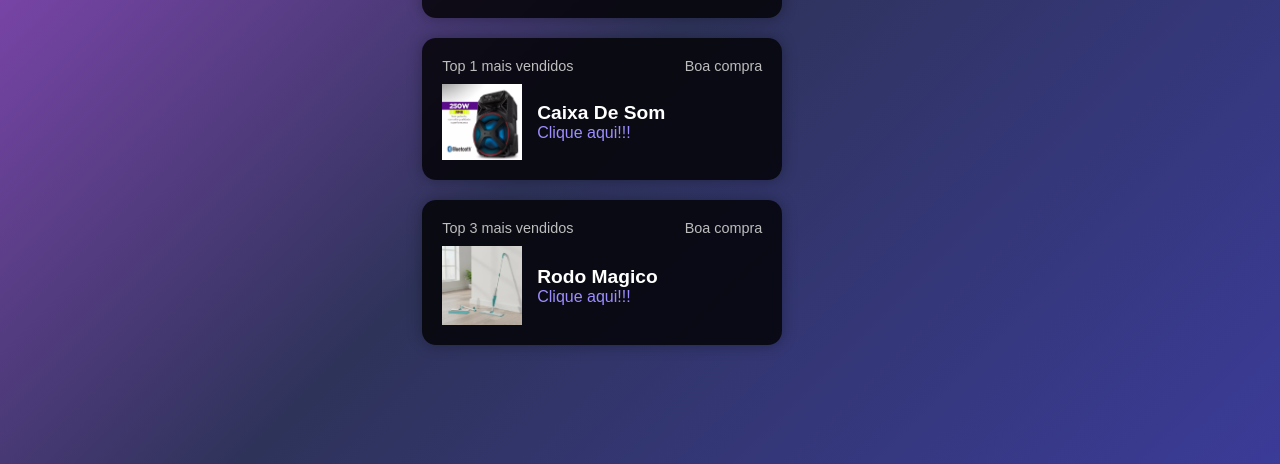
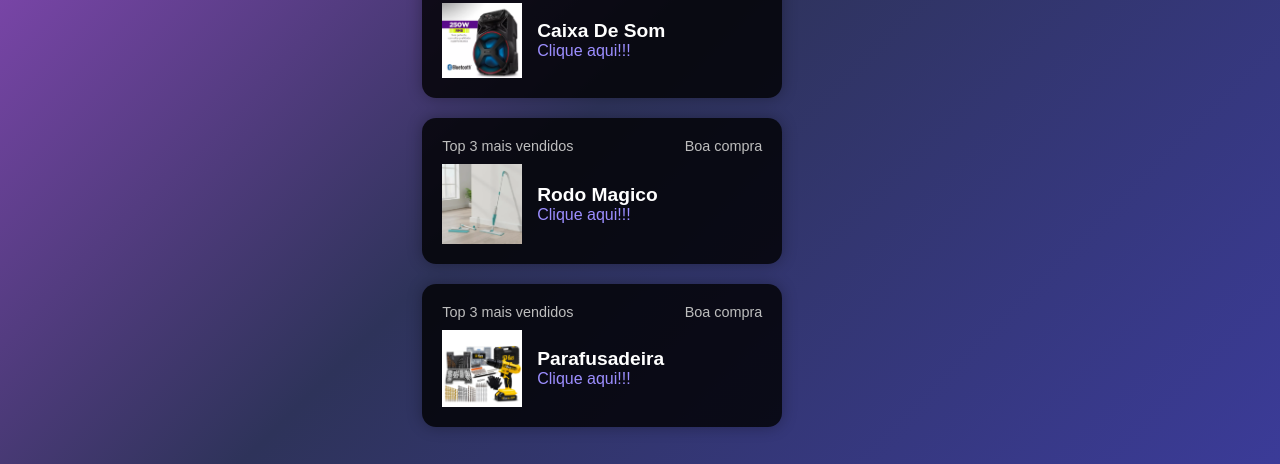
Before and after one commit to ryan12321101/emprndr.7, a plain HTML site: page index.html in a window 1280 px wide. Shown: the part 336-800 px from the top of the page. Drawn offline with Linux system fonts and the light colour scheme.

Commit message:
Add files via upload

```diff
--- a/index.html
+++ b/index.html
@@ -57,8 +57,22 @@
       </div>
 
     </div>
-  </div>
 
+    <div class="cardi" onclick="abrirLink('https://mercadolivre.com/sec/11tmfqP')">
+        <div class="card-top">
+          <span class="top">Top 3 mais vendidos</span>
+          <span class="right">Boa compra</span>
+        </div>
+        <div class="card-content">
+          <!-- Caminho relativo da imagem -->
+          <img class="oii" src="img/15.png" alt="Mini Projetor">
+          <div class="text">
+            <h2>Parafusadeira</h2>
+            <p>Clique aqui!!!</p>
+          </div>
+        </div>
+      </div>
+    </div>
   <script src="script.js"></script>
 </body>
 </html>
--- a/style.css
+++ b/style.css
@@ -45,6 +45,18 @@ body {
   box-shadow: 0 0 15px rgba(0, 0, 0, 0.3);
 }
 
+.cardi {
+  width: 320px;
+  margin-top: 20px;
+  background: rgba(0, 0, 0, 0.8);
+  border-radius: 14px;
+  padding: 20px;
+  cursor: pointer;
+  transition: 0.3s;
+  box-shadow: 0 0 15px rgba(0, 0, 0, 0.3);
+}
+
+
 .oi {
     width: 80px;
 }
@@ -54,6 +66,11 @@ body {
 }
 
 .card:hover {
+  transform: scale(1.05);
+  box-shadow: 0 0 25px rgba(255, 255, 255, 0.2);
+}
+
+.cardi:hover {
   transform: scale(1.05);
   box-shadow: 0 0 25px rgba(255, 255, 255, 0.2);
 }
```
Also changed, not shown: img/15.png (added).
